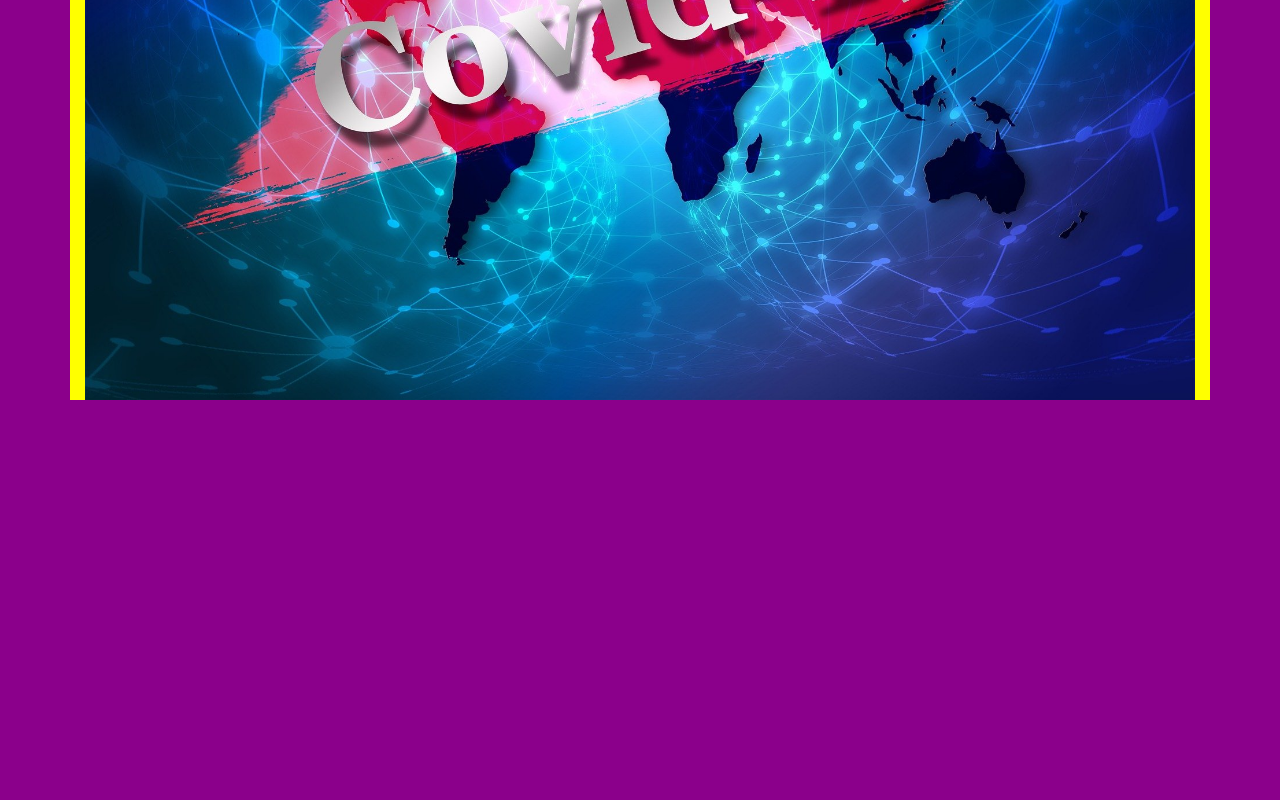
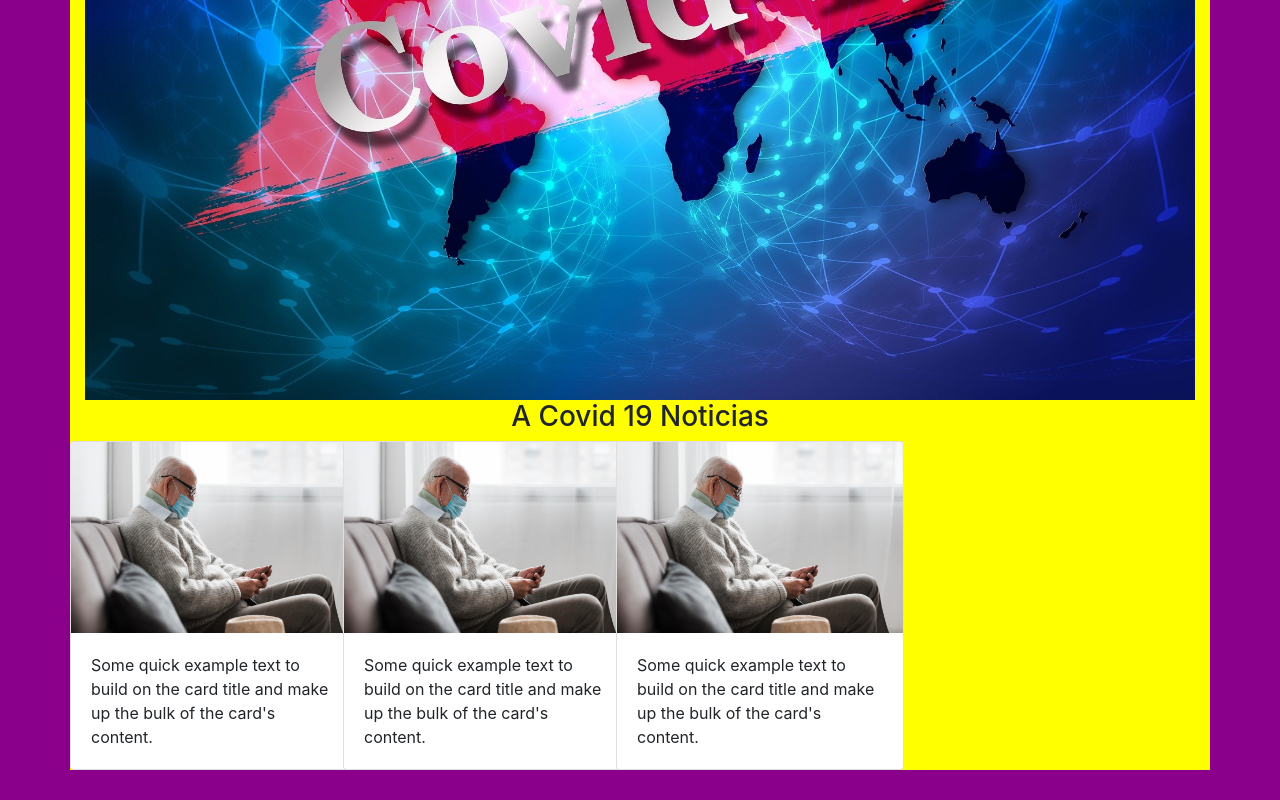
Before and after one commit to brunoserra/Aceitando-desafio, a plain HTML site: page teste.html in a window 1280 px wide. Shown: the part 459-1259 px from the top of the page. Before the commit the page ends 859 px from the top, so only its background shows below. Drawn offline with nearby package versions, Linux system fonts and the light colour scheme.

Commit message:
mudando aba com colunas

```diff
--- a/estilo/estilo.css
+++ b/estilo/estilo.css
@@ -13,3 +13,11 @@ body {
 #cov {
     width: 100%;
 }
+
+#Logo {
+    margin-bottom: 30px;
+}
+
+h3 {
+    text-align: center;
+}
--- a/teste.html
+++ b/teste.html
@@ -47,11 +47,46 @@
                 </ul>
 
         </nav>
-        <div class="row">
+        <div class="row" id="Logo">
             <div class="col-md-12">
                 <img id="cov" src="img/connection-4884862_1920.jpg" alt="">
+
+
+                <div class="row" id="destaque">
+                    <div class="col-md-12">
+                        <h3>A Covid 19 Noticias</h3>
+                    </div>
                 </div>
 
+
+                <div class="row">
+                    <div class="col-md-42">
+                        <div class="card" style="width: 18rem;">
+                            <img src="img/idoso.pnh.jpg" class="card-img-top" alt="...">
+                            <div class="card-body">
+                                <p class="card-text">Some quick example text to build on the card title and make up the bulk of the card's content.</p>
+                            </div>
+                        </div>
+                    </div>
+
+                    <div class="row">
+                        <div class="col-md-42">
+                            <div class="card" style="width: 18rem;">
+                                <img src="img/idoso.pnh.jpg" class="card-img-top" alt="...">
+                                <div class="card-body">
+                                    <p class="card-text">Some quick example text to build on the card title and make up the bulk of the card's content.</p>
+                                </div>
+                            </div>
+                        </div>
+
+                        <div class="row">
+                            <div class="col-md-42">
+                                <div class="card" style="width: 18rem;">
+                                    <img src="img/idoso.pnh.jpg" class="card-img-top" alt="...">
+                                    <div class="card-body">
+                                        <p class="card-text">Some quick example text to build on the card title and make up the bulk of the card's content.</p>
+                                    </div>
+                                </div>
                             </div>
 
 
@@ -73,12 +108,14 @@
 
 
 
+                        </div>
+
                         <!-- Optional JavaScript -->
                         <!-- jQuery first, then Popper.js, then Bootstrap JS -->
                         <script src=" https://code.jquery.com/jquery-3.3.1.slim.min.js " integrity="sha384-q8i/X+965DzO0rT7abK41JStQIAqVgRVzpbzo5smXKp4YfRvH+8abtTE1Pi6jizo " crossorigin="anonymous "></script>
                         <script src="https://cdnjs.cloudflare.com/ajax/libs/popper.js/1.14.7/umd/popper.min.js " integrity="sha384-UO2eT0CpHqdSJQ6hJty5KVphtPhzWj9WO1clHTMGa3JDZwrnQq4sF86dIHNDz0W1 " crossorigin="anonymous "></script>
                         <script src="https://stackpath.bootstrapcdn.com/bootstrap/4.3.1/js/bootstrap.min.js " integrity="sha384-JjSmVgyd0p3pXB1rRibZUAYoIIy6OrQ6VrjIEaFf/nJGzIxFDsf4x0xIM+B07jRM " crossorigin="anonymous "></script>
-        </div>
+
 
 </body>
 
```
Lines whose indentation alone changed are shown as unchanged.
